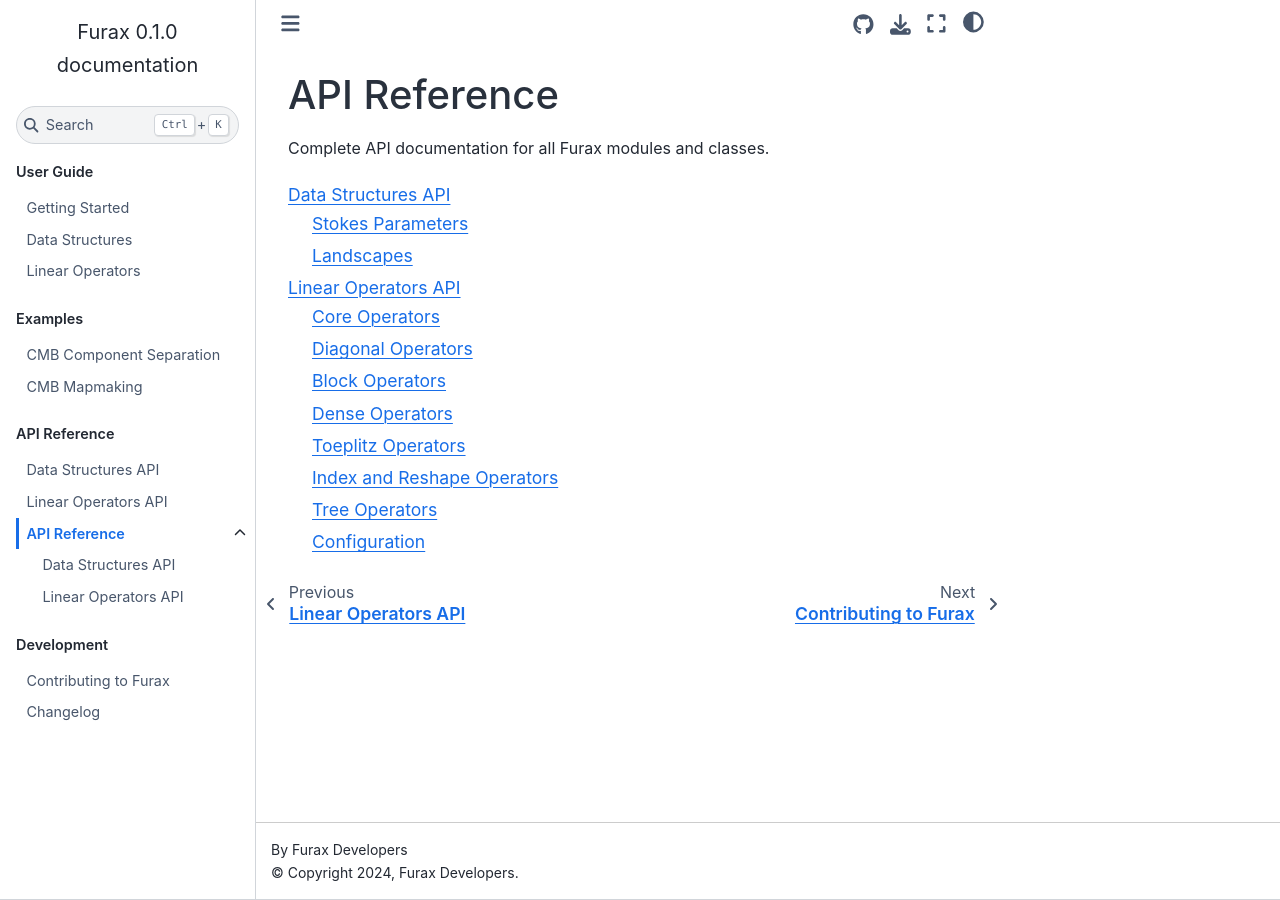
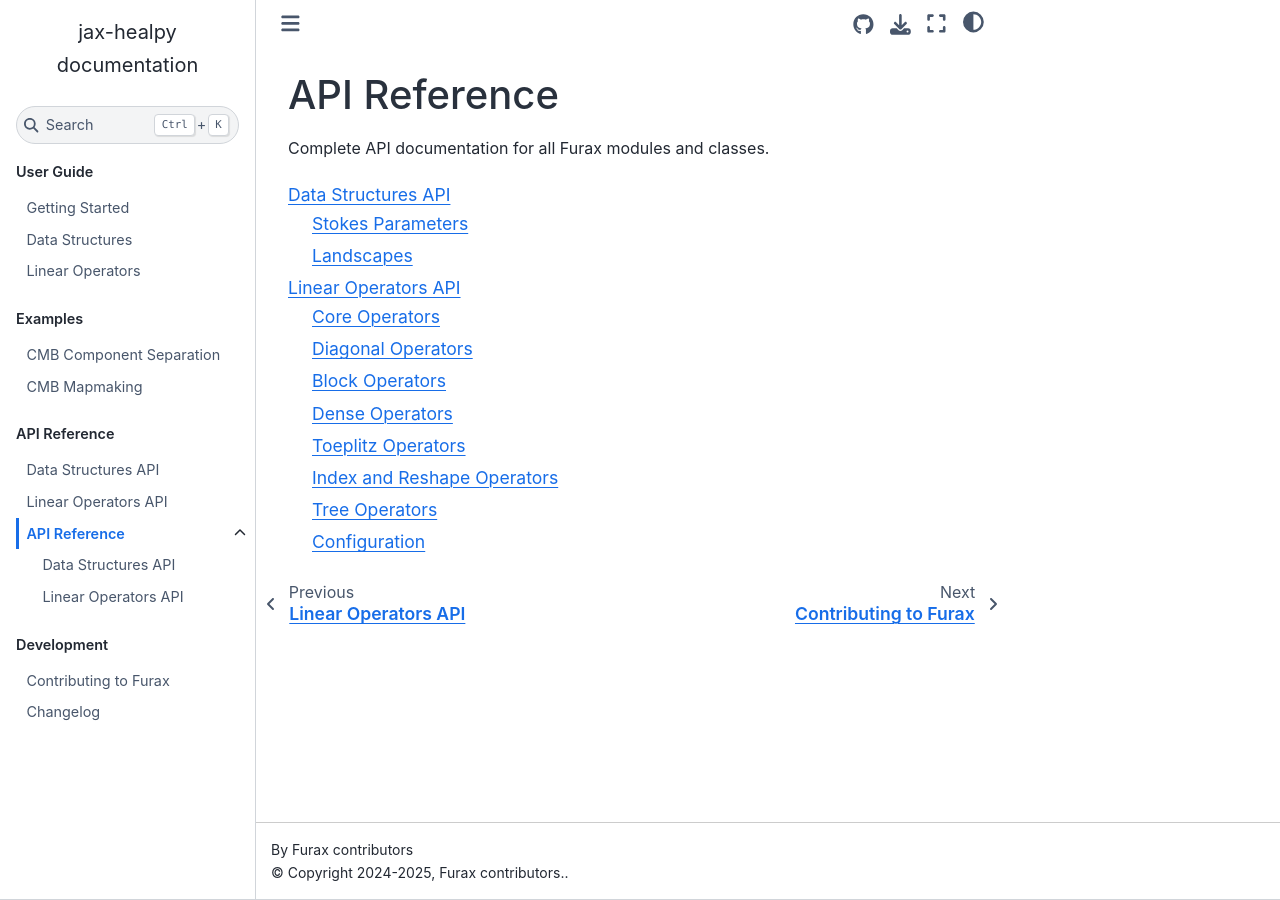
Before and after one commit to CMBSciPol/furax, a Sphinx documentation site: the page built from docs/source/api/index.rst, in a window 1280 px wide. Built offline with Sphinx 7.4.7 and the Sphinx Book theme 1.1.4, drawn with Linux system fonts in a browser that asks for light colours; the version number could not be read and is left out; part of the change alters nothing that is shown.

```diff
--- a/docs/source/conf.py
+++ b/docs/source/conf.py
@@ -3,148 +3,120 @@
 # For the full list of built-in configuration values, see the documentation:
 # https://www.sphinx-doc.org/en/master/usage/configuration.html
 
+# -- Project information -----------------------------------------------------
+# https://www.sphinx-doc.org/en/master/usage/configuration.html#project-information
+
 import os
 import sys
 
-# -- Project information -----------------------------------------------------
-# https://www.sphinx-doc.org/en/master/usage/configuration.html#project-information
+sys.path.insert(0, os.path.abspath('../../'))
 
-project = 'Furax'
-copyright = '2024, Furax Developers'
-author = 'Furax Developers'
+project = 'jax-healpy'
+copyright = '2024-2025, Furax contributors.'
+author = 'Furax contributors'
 
-# The full version, including alpha/beta/rc tags
-release = '0.1.0'
-version = '0.1'
+# Get version from setuptools_scm
+try:
+    from setuptools_scm import get_version
+
+    release = get_version(root='../..')
+except Exception:
+    # Fallback if setuptools_scm fails
+    try:
+        from importlib.metadata import version
+
+        release = version('furax')
+    except Exception:
+        release = '0.0.0'
 
 # -- General configuration ---------------------------------------------------
 # https://www.sphinx-doc.org/en/master/usage/configuration.html#general-configuration
 
-# Add any Sphinx extension module names here, as strings.
 extensions = [
+    'myst_parser',
+    'nbsphinx',
     'sphinx.ext.autodoc',
-    'sphinx.ext.autosummary',
+    'sphinx.ext.intersphinx',
     'sphinx.ext.napoleon',
     'sphinx.ext.viewcode',
-    'sphinx.ext.intersphinx',
-    'sphinx.ext.mathjax',
-    'sphinx.ext.githubpages',
-    'myst_parser',
-    'nbsphinx',
     'sphinx_copybutton',
 ]
 
-# Add any paths that contain templates here, relative to this directory.
 templates_path = ['_templates']
-
-# List of patterns, relative to source directory, that match files and
-# directories to ignore when looking for source files.
-exclude_patterns = ['_build', 'Thumbs.db', '.DS_Store', '**.ipynb_checkpoints']
-
-# The suffix(es) of source filenames.
-source_suffix = {
-    '.rst': None,
-    '.md': None,
-}
+exclude_patterns = []
 
 # -- Options for HTML output -------------------------------------------------
 # https://www.sphinx-doc.org/en/master/usage/configuration.html#options-for-html-output
 
-# The theme to use for HTML and HTML Help pages.
 html_theme = 'sphinx_book_theme'
+html_static_path = ['_static']
 
-# Theme options are theme-specific and customize the look and feel of a theme
+# Theme options
 html_theme_options = {
-    'repository_url': 'https://github.com/your-org/furax',
+    'path_to_docs': 'docs/source',
+    'repository_url': 'https://github.com/CMBSciPol/furax',
+    'use_download_button': True,
+    'use_edit_page_button': True,
+    'use_issues_button': True,
     'use_repository_button': True,
-    'use_issues_button': True,
-    'use_edit_page_button': True,
-    'use_download_button': True,
-    'launch_buttons': {
-        'notebook_interface': 'jupyterlab',
-        'binderhub_url': 'https://mybinder.org',
-    },
+    'use_sidenotes': True,
 }
 
-# Add any paths that contain custom static files (such as style sheets) here,
-# relative to this directory. They are copied after the builtin static files,
-# so a file named "default.css" will overwrite the builtin "default.css".
-html_static_path = ['_static']
-
-# The name of the Pygments (syntax highlighting) style to use.
-pygments_style = 'sphinx'
-
-# -- Extension configuration -------------------------------------------------
-
-# -- Options for autodoc ----------------------------------------------------
-autodoc_default_options = {
-    'members': True,
-    'member-order': 'bysource',
-    'special-members': '__init__',
-    'undoc-members': True,
-    'exclude-members': '__weakref__',
-}
-
-# Automatically extract typehints when specified and place them in
-# descriptions of the relevant function/method.
-autodoc_typehints = 'description'
-
-# Don't show class signature with the class' name.
-autodoc_class_signature = 'separated'
-
-# -- Options for autosummary ------------------------------------------------
-autosummary_generate = True
-
-# -- Options for napoleon ----------------------------------------------------
+# Napoleon settings
+napoleon_attr_annotations = True
 napoleon_google_docstring = True
-napoleon_numpy_docstring = True
 napoleon_include_init_with_doc = False
 napoleon_include_private_with_doc = False
 napoleon_include_special_with_doc = True
+napoleon_numpy_docstring = True
+napoleon_preprocess_types = False
+napoleon_type_aliases = None
 napoleon_use_admonition_for_examples = False
 napoleon_use_admonition_for_notes = False
 napoleon_use_admonition_for_references = False
 napoleon_use_ivar = False
 napoleon_use_param = True
 napoleon_use_rtype = True
-napoleon_preprocess_types = False
-napoleon_type_aliases = None
-napoleon_attr_annotations = True
 
-# -- Options for intersphinx ------------------------------------------------
+# Intersphinx mapping
 intersphinx_mapping = {
     'python': ('https://docs.python.org/3/', None),
     'numpy': ('https://numpy.org/doc/stable/', None),
-    'scipy': ('https://docs.scipy.org/doc/scipy/', None),
     'jax': ('https://jax.readthedocs.io/en/latest/', None),
-    'astropy': ('https://docs.astropy.org/en/stable/', None),
+    'healpy': ('https://healpy.readthedocs.io/en/latest/', None),
 }
 
-# -- Options for nbsphinx ---------------------------------------------------
-nbsphinx_execute = 'never'
-nbsphinx_allow_errors = True
-
-# -- Options for myst parser ------------------------------------------------
+# MyST parser configuration
 myst_enable_extensions = [
     'amsmath',
     'colon_fence',
     'deflist',
     'dollarmath',
+    'fieldlist',
     'html_admonition',
     'html_image',
     'replacements',
     'smartquotes',
-    'substitution',
+    'strikethrough',
+    'tasklist',
 ]
 
-# -- Setup function ---------------------------------------------------------
+# Nbsphinx configuration
+nbsphinx_execute = 'always'
+nbsphinx_execute_arguments = [
+    "--InlineBackend.figure_formats={'svg', 'pdf'}",
+    "--InlineBackend.rc={'figure.dpi': 96}",
+]
 
+# Autodoc configuration
+autodoc_member_order = 'bysource'
+autodoc_typehints = 'description'
+autodoc_default_options = {
+    'members': True,
+    'undoc-members': True,
+    'show-inheritance': True,
+}
 
-def setup(app):
-    """Setup hook for Sphinx."""
-    # Add custom CSS
-    app.add_css_file('custom.css')
-
-
-# Add the project root to the Python path so we can import furax
-sys.path.insert(0, os.path.abspath('../../src'))
+# Copy button configuration
+copybutton_prompt_text = r'>>> |\.\.\. |\$ |In \[\d*\]: | {2,5}\.\.\.: | {5,8}: '
+copybutton_prompt_is_regexp = True
```
